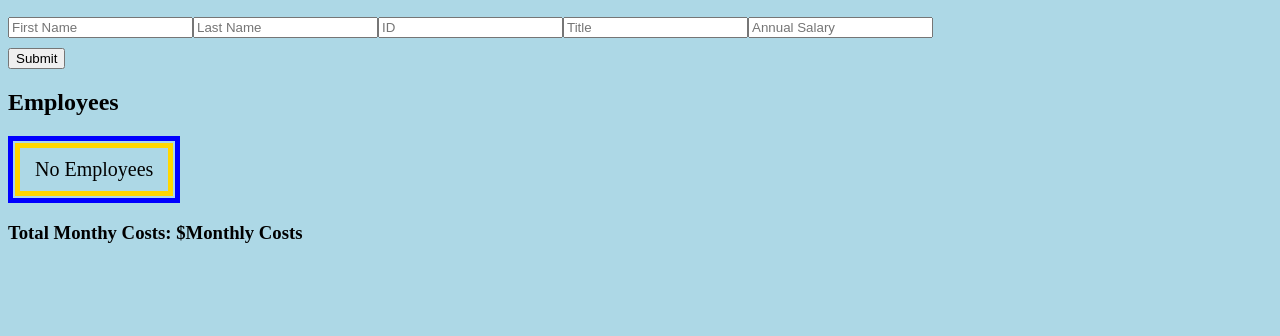
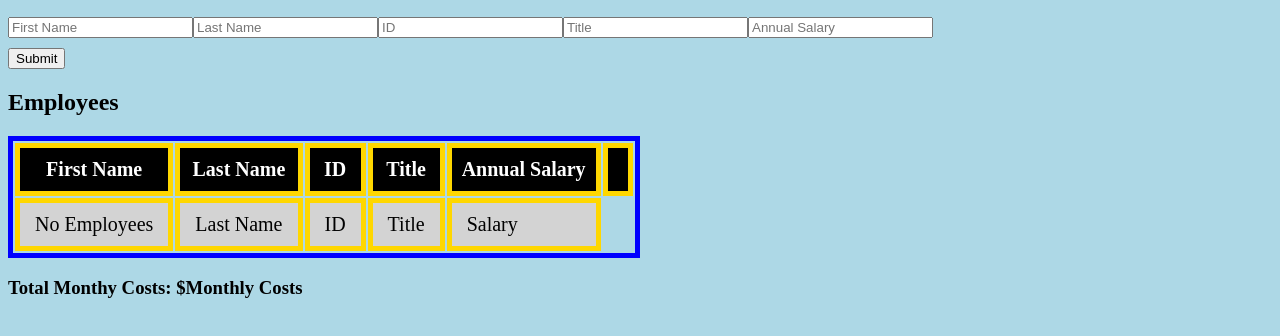
Before and after one commit to James5251996/weekend-jquery-salary-calculator2, a plain HTML site: page index.html in a window 1280 px wide. Shown: the part 96-432 px from the top of the page. Drawn offline with Linux system fonts and the light colour scheme.

Commit message:
created table headers.

```diff
--- a/index.html
+++ b/index.html
@@ -1,4 +1,5 @@
 <html lang="en">
+
 <head>
     <meta charset="UTF-8">
     <script src="./jquery.js"></script>
@@ -6,6 +7,7 @@
     <link rel="stylesheet" href="./style.css">
     <title>Salary Calculator</title>
 </head>
+
 <body>
     <h1>Salary Calculator</h1>
     <h2>Add Employee</h2>
@@ -23,19 +25,36 @@
             <input type="text" placeholder="Title" id="titleInput">
         </div>
         <div>
-        <input type="number" placeholder="Annual Salary" id="salaryInput">
+            <input type="number" placeholder="Annual Salary" id="salaryInput">
         </div>
     </div>
     <button id="submitBtn">Submit</button>
 
     <h2>Employees</h2>
 
-    <table id="employeeTable">
-        <tr>
-            <td>No Employees</td>
-        </tr>
+    <table>
+        <thead>
+            <tr>
+                <th>First Name</th>
+                <th>Last Name</th>
+                <th>ID</th>
+                <th>Title</th>
+                <th>Annual Salary</th>
+                <th></th>
+            </tr>
+        </thead>
+        <tbody>
+            <tr id="employeeTable">
+                <td>No Employees</td>
+                <td>Last Name</td>
+                <td>ID</td>
+                <td>Title</td>
+                <td>Salary</td>
+            </tr>
+        </tbody>
     </table>
 
     <h3>Total Monthy Costs: $<span id="totalMonthlyCosts">Monthly Costs</span></h3>
 </body>
+
 </html>
--- a/style.css
+++ b/style.css
@@ -10,13 +10,20 @@ h1 {
     margin-right: 900px;
     padding-bottom: 10px;
 }
-table, td {
+table {
     font-size: 20px;
     border: 5px solid blue;
 }
+th {
+    border: 5px solid gold;
+    background-color: black;
+    color: white;
+    padding: 10px;
+}
 td {
     padding: 10px 15px;
-    border-color: gold;
+    border: 5px solid gold;
+    background-color: lightgray;
 }
 body {
     background-color: lightblue;
```
